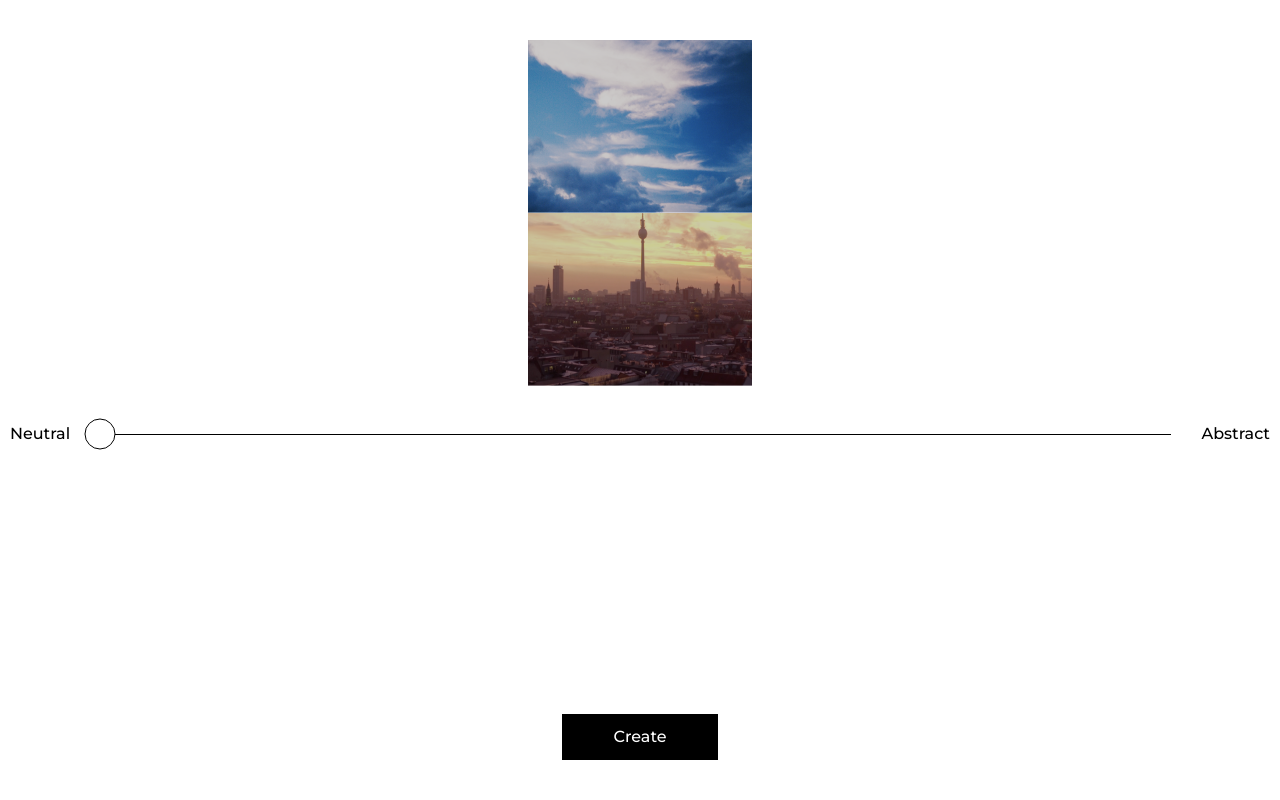
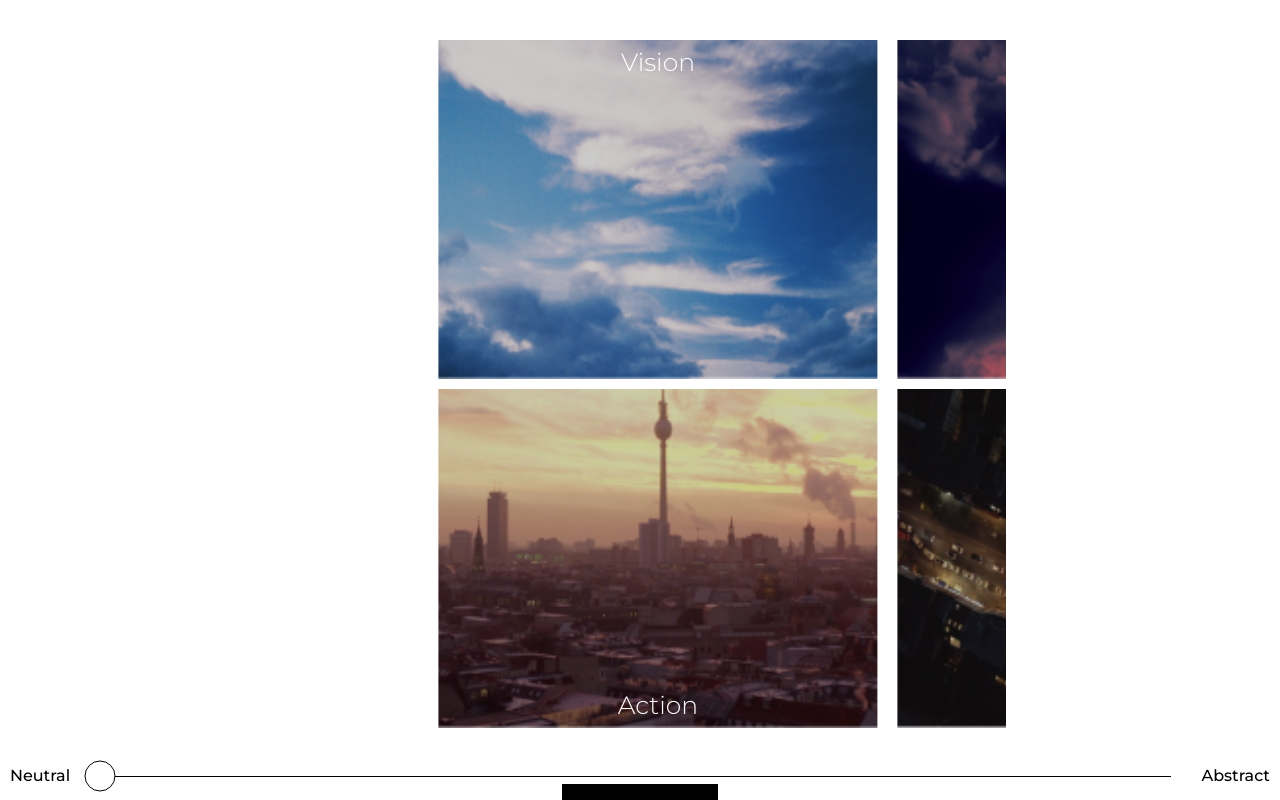
Before and after one commit to sheddyboy/new-horizon, a React (Create React App) app: page /create in a window 1280 px wide. Built offline with nearby package versions, Linux system fonts and the light colour scheme.

Commit message:
feat: And and Use swiper

```diff
--- a/package.json
+++ b/package.json
@@ -10,14 +10,13 @@
     "@types/node": "^16.18.4",
     "@types/react": "^18.0.26",
     "@types/react-dom": "^18.0.9",
-    "@types/react-slick": "^0.23.10",
     "react": "^18.2.0",
     "react-dom": "^18.2.0",
     "react-router-dom": "^6.4.4",
     "react-scripts": "5.0.1",
     "react-slick": "^0.29.0",
     "sass": "^1.56.1",
-    "slick-carousel": "^1.8.1",
+    "swiper": "^8.4.5",
     "typescript": "^4.9.3",
     "web-vitals": "^2.1.4"
   },
--- a/src/pages/Create.tsx
+++ b/src/pages/Create.tsx
@@ -1,7 +1,8 @@
 import React, { useState } from "react";
 import styles from "../styles/Create.module.scss";
-import Slider from "react-slick";
 import { useNavigate } from "react-router-dom";
+import { Swiper, SwiperSlide } from "swiper/react";
+import "swiper/css";
 
 const Create = () => {
   const [slider, setSlider] = useState(0);
@@ -10,58 +11,61 @@ const Create = () => {
   const handleChange = (e: React.ChangeEvent<HTMLInputElement>) => {
     setSlider(Number(e.target.value));
   };
-  const settings = {
-    // className: "center",
-    // centerMode: true,
-    infinite: true,
-    slidesToShow: 1,
-    slidesToScroll: 1,
-    speed: 500,
-  };
+
   return (
     <div className={styles.wrapper}>
       <div className={styles.galleryWrapper}>
         <div className={styles.gallary}>
-          <Slider {...settings}>
-            <div className={styles.galleryImage}>
+          <Swiper
+            slidesPerView={"auto"}
+            centeredSlides={true}
+            spaceBetween={20}
+            className="mySwiper"
+          >
+            <SwiperSlide>
+              <div className={styles.imageWrapperTop}>
                 <img src="/Photo-booth2 3 (1).png" alt="" />
+                <p>Vision</p>
               </div>
-            <div className={styles.galleryImage}>
+            </SwiperSlide>
+            <SwiperSlide>
+              <div className={styles.imageWrapperTop}>
                 <img src="/Photo-booth2 1.png" alt="" />
+                <p>Vision</p>
               </div>
-            <div className={styles.galleryImage}>
+            </SwiperSlide>
+            <SwiperSlide>
+              <div className={styles.imageWrapperTop}>
                 <img src="/Photo-booth2 5 (1).png" alt="" />
+                <p>Vision</p>
               </div>
-            <div className={styles.galleryImage}>
-              <img src="/Photo-booth2 3 (1).png" alt="" />
+            </SwiperSlide>
+          </Swiper>
+          <Swiper
+            slidesPerView={"auto"}
+            centeredSlides={true}
+            spaceBetween={20}
+            className="mySwiper"
+          >
+            <SwiperSlide>
+              <div className={styles.imageWrapperBottom}>
+                <img src="/Photo-booth 1.png" alt="" />
+                <p>Action</p>
               </div>
-            <div className={styles.galleryImage}>
-              <img src="/Photo-booth2 1.png" alt="" />
+            </SwiperSlide>
+            <SwiperSlide>
+              <div className={styles.imageWrapperBottom}>
+                <img src="/Photo-booth 2.png" alt="" />
+                <p>Action</p>
               </div>
-            <div className={styles.galleryImage}>
-              <img src="/Photo-booth2 5 (1).png" alt="" />
+            </SwiperSlide>
+            <SwiperSlide>
+              <div className={styles.imageWrapperBottom}>
+                <img src="/Photo-booth2 6.png" alt="" />
+                <p>Action</p>
               </div>
-          </Slider>
-          <Slider {...settings}>
-            <div className={styles.galleryImage}>
-              <img src="/Photo-booth 1.png" alt="" />
-            </div>
-            <div className={styles.galleryImage}>
-              <img src="/Photo-booth 2.png" alt="" />
-            </div>
-            <div className={styles.galleryImage}>
-              <img src="/Photo-booth2 6.png" alt="" />
-            </div>
-            <div className={styles.galleryImage}>
-              <img src="/Photo-booth 1.png" alt="" />
-            </div>
-            <div className={styles.galleryImage}>
-              <img src="/Photo-booth 2.png" alt="" />
-            </div>
-            <div className={styles.galleryImage}>
-              <img src="/Photo-booth2 6.png" alt="" />
-            </div>
-          </Slider>
+            </SwiperSlide>
+          </Swiper>
         </div>
         <div className={styles.gallarySlider}>
           <p className={styles.neutral}>Neutral</p>
--- a/src/styles/Create.module.scss
+++ b/src/styles/Create.module.scss
@@ -15,6 +15,40 @@
   gap: 40px;
 }
 .gallary {
+  display: flex;
+  flex-direction: column;
+  gap: 10px;
+}
+
+.imageWrapperTop {
+  position: relative;
+  display: flex;
+  justify-content: center;
+  p {
+    position: absolute;
+    top: 10px;
+    font-family: "Montserrat", sans-serif;
+    font-style: normal;
+    font-weight: 300;
+    font-size: 25px;
+    line-height: 25px;
+    color: #ffffff;
+  }
+}
+.imageWrapperBottom {
+  position: relative;
+  display: flex;
+  justify-content: center;
+  p {
+    position: absolute;
+    bottom: 10px;
+    font-family: "Montserrat", sans-serif;
+    font-style: normal;
+    font-weight: 300;
+    font-size: 25px;
+    line-height: 25px;
+    color: #ffffff;
+  }
 }
 
 .galleryImage {
--- a/src/styles/global.scss
+++ b/src/styles/global.scss
@@ -4,3 +4,14 @@
   box-sizing: border-box;
   outline: none;
 }
+
+.swiper-slide img {
+  display: block;
+  width: 100%;
+  height: 100%;
+  //   object-fit: cover;
+}
+
+.swiper-slide {
+  width: 60% !important;
+}
```
Also changed, not shown: 1 other file (tests, documents, lock files or other folders). Lines whose indentation alone changed are shown as unchanged.
